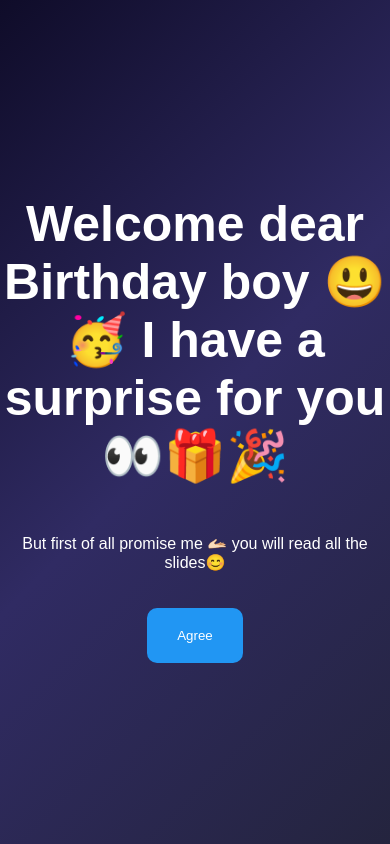
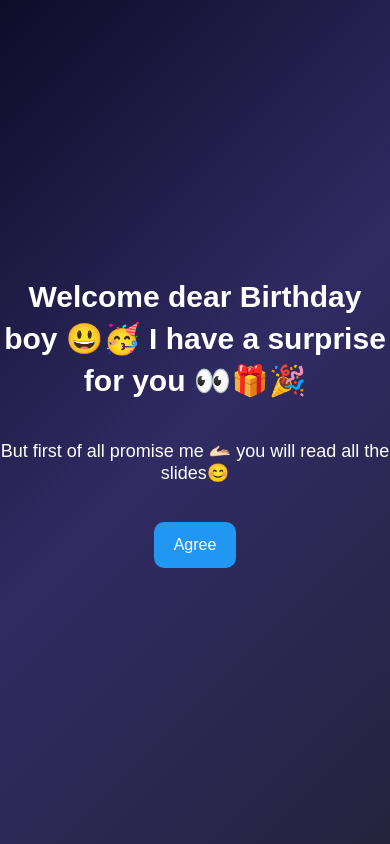
Before and after one commit to fairybaishakhi-dotcom/Surprise--Birthday-Gift-, a plain HTML site: page index.html in a window 390 px wide. Drawn offline with Linux system fonts and the light colour scheme.

Commit message:
Fix CSS typos and add background music
Corrected CSS properties and added background music.

```diff
--- a/index.html
+++ b/index.html
@@ -10,32 +10,48 @@ body{
     font-family:sans-serif;
     background: linear-gradient(135deg,#0f0c29,#302b63,#24243e);
     color:white;
-    overflow:hidden;
-    front:bold
+    front-weight: bold;
 }
-.page{display:none;height:100vh;justify-content:center;align-items:center;flex-direction:column;text-align:center;}
+.page{display:none;height:100vh;justify-content:center;align-items:center;flex-direction:column;pedding:20px;text-align:center;}
 .active{display:flex;}
+    #page1 h1{
+        front-size:42px;
+        line-height: 1.4;
+    }
+    #page1 p{
+        front-size:20px;
+    }
 
 .btn{
     margin:20px;
     padding:20px 30px;
+    front-size: 18px;
+    front-weight:bold;
     background:#2196f3;
     border:none;
     border-radius:10px;
     color:white;
+    cursor:pointer;
 }
 
-h1{font-size:50px;front: bold;}
+
 
 img{
     width:80%;
     max-width:400px;
     border-radius:20px;
 }
+
+@media (max-width:600px){
+  #page1 h1{font-size:30px;}
+  #page1 p{font-size:18px;}
+  .btn{font-size:16px;padding:14px 20px;}
+}
 </style>
 </head>
 
 <body>
+
 
 <!-- 🎵 MUSIC ADDED HERE -->
 <audio id="bgMusic" loop>
@@ -82,7 +98,7 @@ img{
 <a href="https://digibouquet.vercel.app/bouquet/d61e13ba-598f-44fa-aeb3-d34625549529"
    target="_blank"
    class="btn">
-   🌸 Open Your Bouquet Surprise
+Click here and Open Your Bouquet Surprise 🌷
 </a>
 
 <br><br>
```
